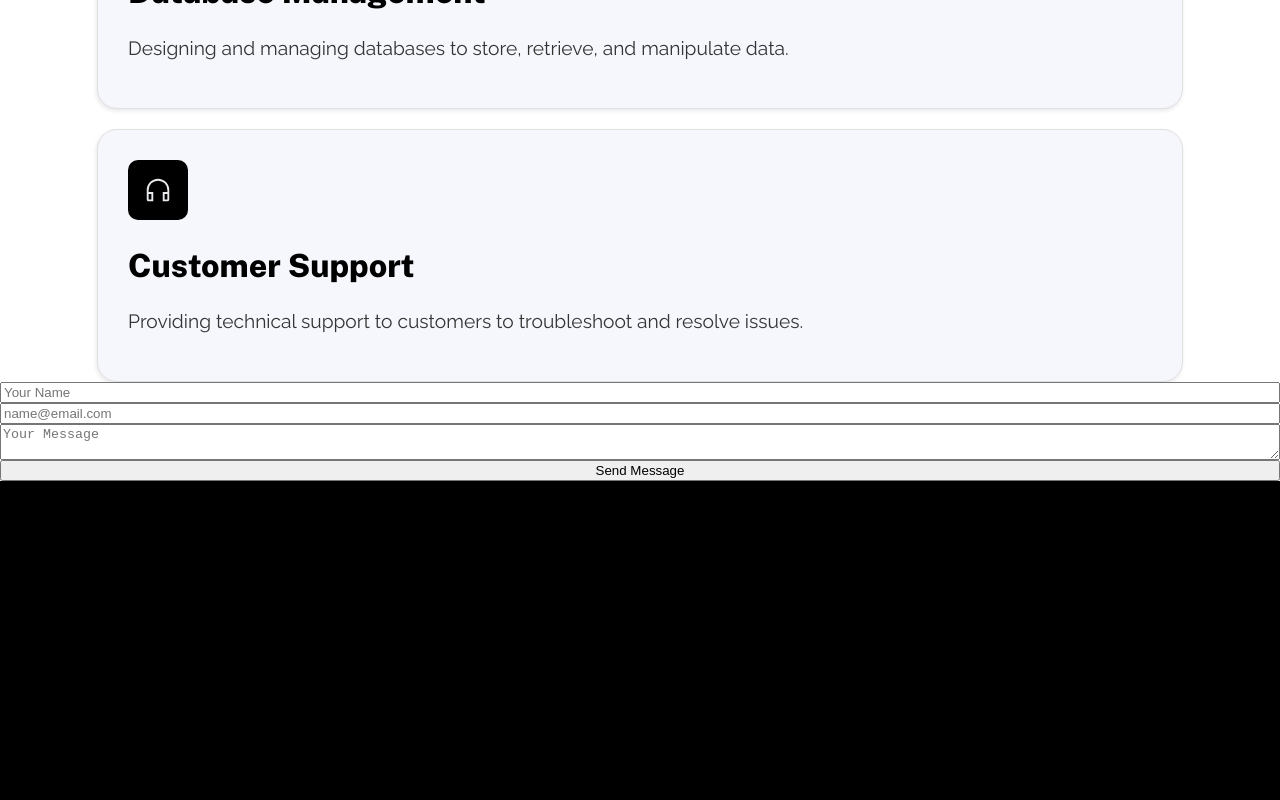
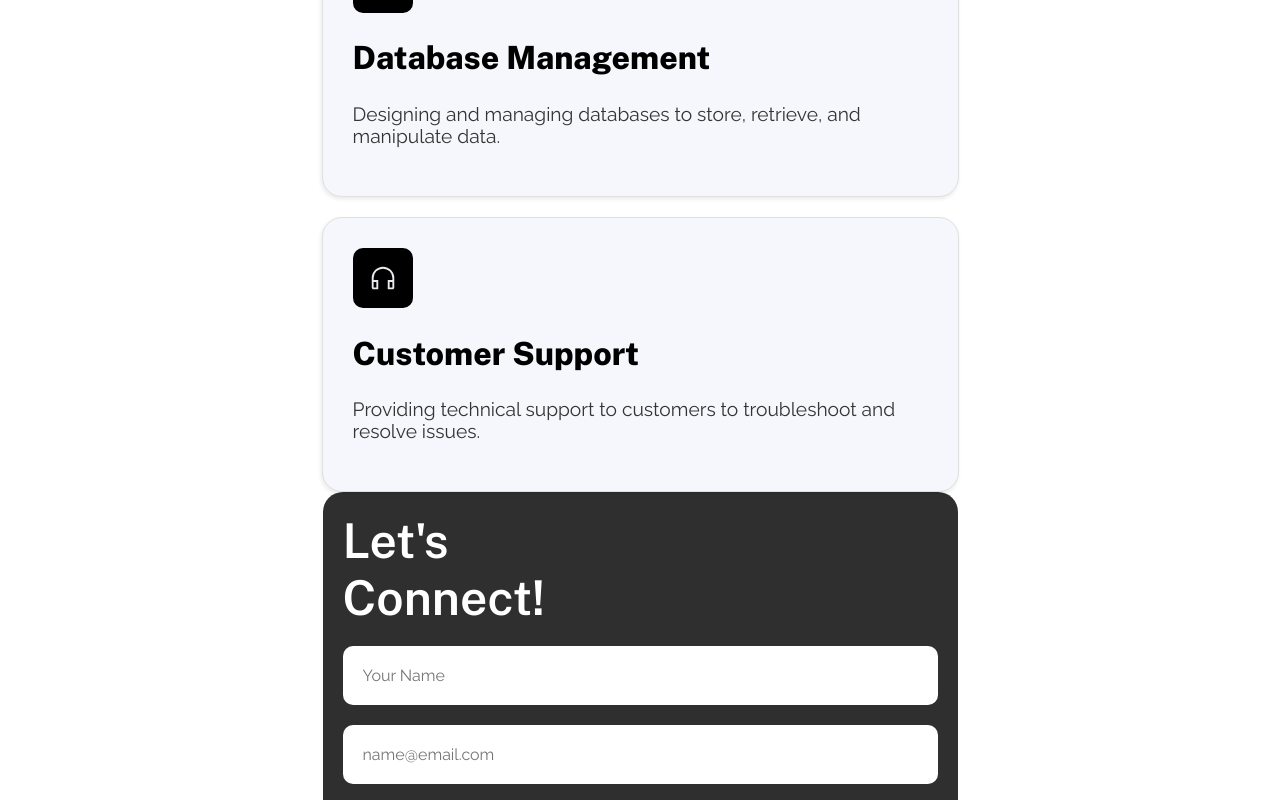
Before and after one commit to JakeBareng/jake_portfolio, a React (Vite) app: page / in a window 1280 px wide. Shown: the part 2680-3480 px from the top of the page. Built offline with nearby package versions, Linux system fonts and the light colour scheme; no server answers.

Commit message:
contact form styling

```diff
--- a/src/components/contact/contact.tsx
+++ b/src/components/contact/contact.tsx
@@ -1,4 +1,4 @@
-import { ValidationError, useForm } from "@formspree/react"
+import { useForm } from "@formspree/react"
 import { useState } from "react";
 import styles from './contact_style.module.css'
 
@@ -18,6 +18,7 @@ export default function Contact() {
     return (
         <section className={styles.container}>
             <form className={styles.contact_form} onSubmit={handleSubmit}>
+                <h1 className={styles.title}>Let&#39;s Connect!</h1>
                 <input placeholder="Your Name" type="text" name="name" value={name} onChange={e => setName(e.target.value)}/>
                 <input placeholder="name@email.com" type="email" name="email" />
                 <textarea placeholder="Your Message" name="message" />
--- a/src/components/contact/contact_style.module.css
+++ b/src/components/contact/contact_style.module.css
@@ -1,9 +1,52 @@
-.container {
-    background-color: black;
-}
-
 .contact_form {
+    margin: auto;
     background-color: white;
     display: flex;
     flex-direction: column;
+    width: 615px;
+    background-color: #2f2f2f;
+    border-radius: 20px;
+    padding: 10px;
 }
+
+.title {
+    margin: 10px;
+    color: white;
+    font-family: "Public_Sans", sans-serif;
+    font-weight: 600;
+    font-size: 3em;
+    width: 10px;
+}
+
+input {
+    margin: 10px;
+    padding: 20px;
+    border-radius: 10px;
+    border: none;
+    font-size: 1rem;
+    font-family: "Raleway", sans-serif;
+}
+
+textarea {
+    resize: none;
+    margin: 10px;
+    padding: 10px;
+    height: 200px;
+    border-radius: 10px;
+    border: none;
+    font-family: "Raleway", sans-serif;
+    font-size: 1rem;
+}
+
+button {
+    margin: 10px;
+    padding: 20px;
+    border-radius: 10px;
+    border: none;
+    background-color: #f5f5f5;
+    color: #2f2f2f;
+    font-size: 20px;
+    font-weight: 500;
+    font-family: "Raleway", sans-serif;
+    cursor: pointer;
+}
--- a/src/components/myServices/card_style.module.css
+++ b/src/components/myServices/card_style.module.css
@@ -1,9 +1,9 @@
 .container {
     padding: 30px;
-    margin: 1rem;
+    margin: auto;
     margin-top: 0;
     margin-bottom: 0;
-    width: 80%;
+    width: 575px;
     background-color: beige;
     border-radius: 20px;
     background-color: rgb(245, 247, 253);
```
